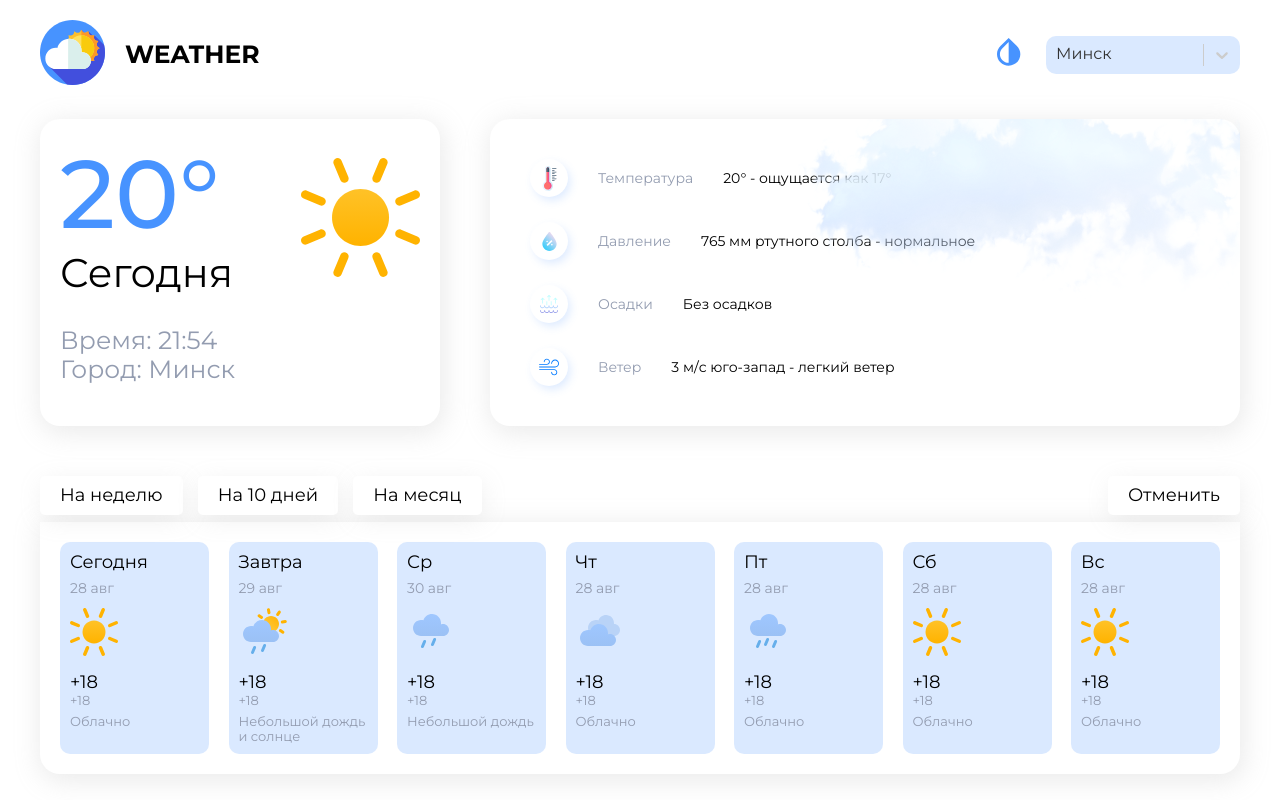
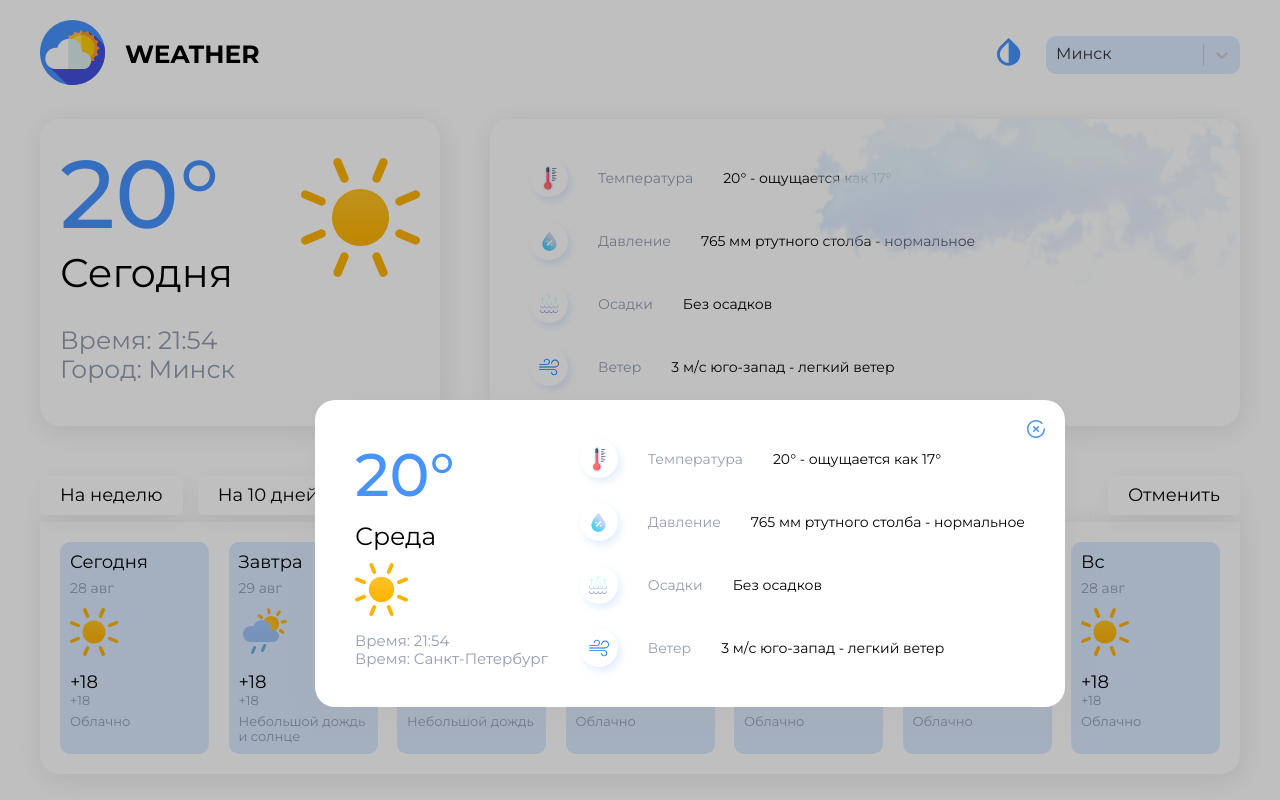
Before and after one commit to Catysha/weather_app, a React (Create React App) app: page / in a window 1280 px wide. Built offline with nearby package versions, Linux system fonts and the light colour scheme.

Commit message:
feat: add component Popup with styles and finish layout

```diff
--- a/src/App.tsx
+++ b/src/App.tsx
@@ -3,9 +3,12 @@
 import {Home} from "./pages/Home/components/Home";
 import {MonthStatistics} from "./pages/MonthStatictics/components/MonthStatistics";
 import {Header} from "./shared/Header/Header";
+import {Popup} from "./shared/Popup/Popup";
 
 function App() {
   return (
+      <div className="global-container">
+          <Popup/>
           <div className="container">
               <Header/>
               <Routes>
@@ -13,6 +16,7 @@
                   <Route path="/month-statictics" element={<MonthStatistics />}/>
               </Routes>
           </div>
+      </div>
   );
 }
 
--- a/src/assets/icons/global/GlobalSvgSelector.tsx
+++ b/src/assets/icons/global/GlobalSvgSelector.tsx
@@ -130,6 +130,25 @@
                     </defs>
                 </svg>
             );
+        case 'close':
+            return (
+                <svg
+                    width="18"
+                    height="18"
+                    viewBox="0 0 18 18"
+                    fill="none"
+                    xmlns="http://www.w3.org/2000/svg"
+                >
+                    <path
+                        d="M17.25 8.25C16.836 8.25 16.5 8.586 16.5 9C16.5 13.1355 13.1355 16.5 9 16.5C4.8645 16.5 1.5 13.1355 1.5 9C1.5 4.8645 4.8645 1.5 9 1.5C11.0134 1.5 12.9034 2.28675 14.322 3.7155C14.6138 4.00912 15.0889 4.011 15.3825 3.71925C15.6765 3.4275 15.678 2.95238 15.3862 2.65838C13.6841 0.94425 11.4157 0 9 0C4.03725 0 0 4.03725 0 9C0 13.9628 4.03725 18 9 18C13.9624 18 18 13.9628 18 9C18 8.586 17.664 8.25 17.25 8.25Z"
+                        fill="#4793FF"
+                    />
+                    <path
+                        d="M10.0605 9L11.7803 7.28025C12.0731 6.98737 12.0731 6.51262 11.7803 6.21975C11.4874 5.92687 11.0126 5.92687 10.7198 6.21975L9.00003 7.9395L7.28028 6.21975C6.98778 5.92687 6.51228 5.92687 6.21978 6.21975C5.9269 6.51262 5.9269 6.98737 6.21978 7.28025L7.93953 9L6.21978 10.7197C5.9269 11.0126 5.9269 11.4874 6.21978 11.7802C6.36603 11.9269 6.55803 12 6.75003 12C6.94203 12 7.13403 11.9269 7.28028 11.7802L9.00003 10.0605L10.7198 11.7802C10.8664 11.9269 11.058 12 11.25 12C11.442 12 11.6336 11.9269 11.7803 11.7802C12.0731 11.4874 12.0731 11.0126 11.7803 10.7197L10.0605 9Z"
+                        fill="#4793FF"
+                    />
+                </svg>
+            );
         default:
             return null;
     }
--- /dev/null
+++ b/src/shared/Popup/Popup.module.scss
@@ -0,0 +1,69 @@
+@import '../../styles/variables.scss';
+
+.popup {
+  position: absolute;
+  top: 50%;
+  left: calc(50% - 325px);
+  z-index: 1001;
+  display: flex;
+  align-items: center;
+  justify-content: space-between;
+  padding: 40px;
+  max-width: 750px;
+  width: 100%;
+  background: $lite-background;
+  box-shadow: $box-shadow;
+  border-radius: $border-radius;
+  background: $lite-background;
+}
+
+.blur {
+  position: fixed;
+  z-index: 1000;
+  width: 100%;
+  height: 100dvh;
+  background: rgba(0, 0, 0, 0.25);
+}
+
+.close {
+  position: absolute;
+  top: 20px;
+  right: 20px;
+  cursor: pointer;
+  svg {
+    transition: 0.3s;
+  }
+  &:hover {
+    svg {
+      transform: rotate(360deg);
+    }
+  }
+}
+
+.day {
+  .day__temp {
+    font-weight: 500;
+    font-size: 60px;
+    color: $primary-color;
+    margin-bottom: 12px;
+  }
+  .day__name {
+    font-size: 25px;
+    line-height: 30px;
+    color: #000000;
+    margin-bottom: 12px;
+  }
+  .img {
+    svg {
+      width: 53px;
+      height: 53px;
+    }
+    margin-bottom: 12px;
+  }
+
+  .day__time,
+  .day__city {
+    font-size: 15px;
+    color: $base-color;
+  }
+}
--- /dev/null
+++ b/src/shared/Popup/Popup.tsx
@@ -0,0 +1,60 @@
+import React from "react";
+import s from "./Popup.module.scss";
+import {ThisDayItem} from "../../pages/Home/components/ThisDayInfo/ThisDayItem";
+import {Item} from "../../pages/Home/components/ThisDayInfo/ThisDayInfo";
+import {GlobalSvgSelector} from "../../assets/icons/global/GlobalSvgSelector";
+
+interface Props {
+}
+
+export const Popup = (props: Props) => {
+    const items = [
+        {
+            icon_id: 'temp',
+            name: 'Температура',
+            value: '20° - ощущается как 17°',
+        },
+        {
+            icon_id: 'pressure',
+            name: 'Давление',
+            value: '765 мм ртутного столба - нормальное',
+        },
+        {
+            icon_id: 'precipitation',
+            name: 'Осадки',
+            value: 'Без осадков',
+        },
+        {
+            icon_id: 'wind',
+            name: 'Ветер',
+            value: '3 м/с юго-запад - легкий ветер',
+        },
+    ];
+    return (
+        <>
+            <div className={s.blur}></div>
+            <div className={s.popup}>
+                <div className={s.day}>
+                    <div className={s.day__temp}>20°</div>
+                    <div className={s.day__name}>Среда</div>
+                    <div className={s.img}>
+                        <GlobalSvgSelector id="sun" />
+                    </div>
+                    <div className={s.day__time}>
+                        Время: <span>21:54</span>
+                    </div>
+                    <div className={s.day__city}>
+                        Время: <span>Санкт-Петербург</span>
+                    </div>
+                </div>
+                <div className={s.this__day_info_items}>
+                    {items.map((item: Item) => (
+                        <ThisDayItem key={item.icon_id} item={item} />
+                    ))}
+                </div>
+                <div className={s.close}>
+                    <GlobalSvgSelector id="close" />
+                </div>
+            </div>
+        </>)
+}
```
Also changed, not shown: src/styles/index.scss (line endings or trailing spaces). Lines whose indentation alone changed are shown as unchanged.
